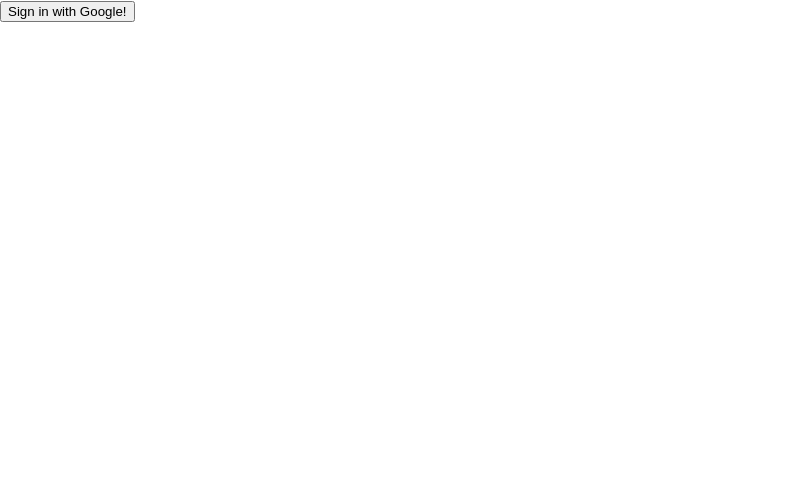
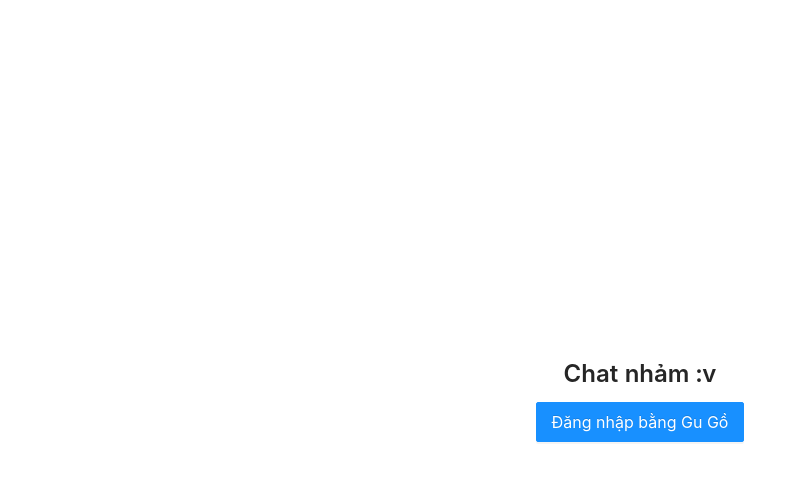
Before and after one commit to chinguyen98/simple-react-chat-firebase, a React (Create React App) app: page / in a window 1280 px wide. Shown: the top 480 px of the page, without its empty margins (0-807 px from the left). Built offline with nearby package versions, Linux system fonts and the light colour scheme; no server answers.

Commit message:
set up ui

```diff
--- a/package.json
+++ b/package.json
@@ -9,7 +9,10 @@
     "@types/jest": "^26.0.15",
     "@types/node": "^12.0.0",
     "@types/react-dom": "^16.9.8",
+    "antd": "^4.9.1",
+    "bootstrap": "^4.5.3",
     "firebase": "^8.1.1",
+    "node-sass": "^4.14.1",
     "react": "^17.0.1",
     "react-dom": "^17.0.1",
     "react-firebase-hooks": "^2.2.0",
--- /dev/null
+++ b/src/assets/scss/index.scss
@@ -0,0 +1,2 @@
+@import '~bootstrap/scss/bootstrap.scss';
+@import '~antd/dist/antd.css';
--- a/src/components/SignIn/index.tsx
+++ b/src/components/SignIn/index.tsx
@@ -1,5 +1,9 @@
+import { Button, Col, Row } from 'antd';
+import Title from 'antd/lib/typography/Title';
 import React, { FC, useContext } from 'react';
 import { FirebaseContext } from '../../contexts/firebase.context';
+
+import './sign-in.scss';
 
 const SignIn: FC = () => {
   const { googleAuthProvider, auth } = useContext(FirebaseContext);
@@ -9,9 +13,17 @@
   }
 
   return (
-    <button onClick={handleSignin}>
-      Sign in with Google!
-    </button>
+    <>
+      <Row className="sign-in" align="middle" justify="center">
+        <Col className="d-flex flex-column justify-content-center align-items-center">
+          <Title level={3} >Chat nhảm :v</Title>
+          <Button size="large" type="primary" onClick={handleSignin}>
+            Đăng nhập bằng Gu Gồ
+          </Button>
+        </Col>
+      </Row>
+    </>
+
   )
 }
 
--- /dev/null
+++ b/src/components/SignIn/sign-in.scss
@@ -0,0 +1,4 @@
+.sign-in {
+  height: 100vh;
+  width: 100%;
+}
--- a/src/index.tsx
+++ b/src/index.tsx
@@ -4,6 +4,8 @@
 import App from './App';
 import reportWebVitals from './reportWebVitals';
 import { FirebaseProvider } from './contexts/firebase.context';
+
+import './assets/scss/index.scss';
 
 ReactDOM.render(
   <FirebaseProvider>
```
Also changed, not shown: 2 other files (tests, documents, lock files or other folders).
